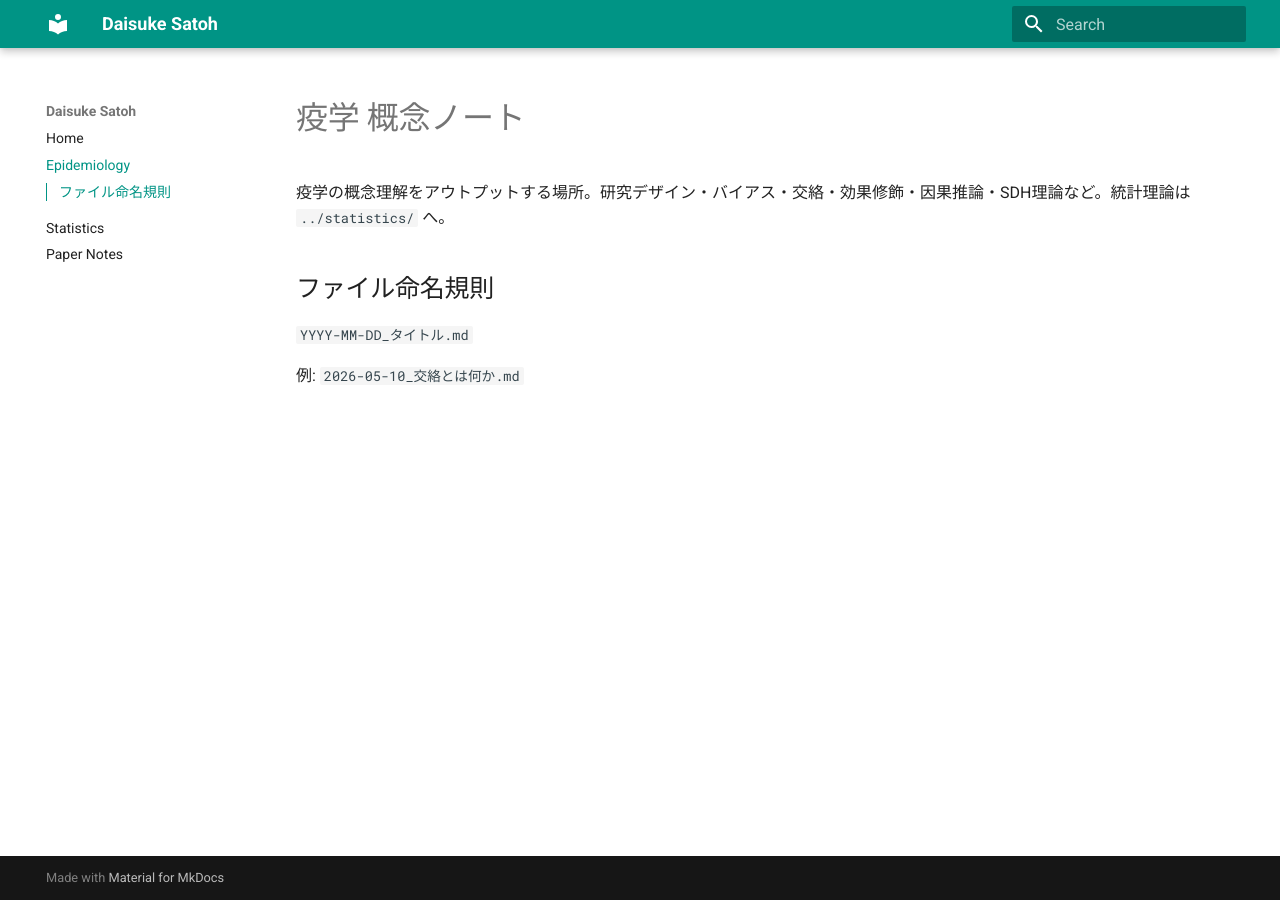
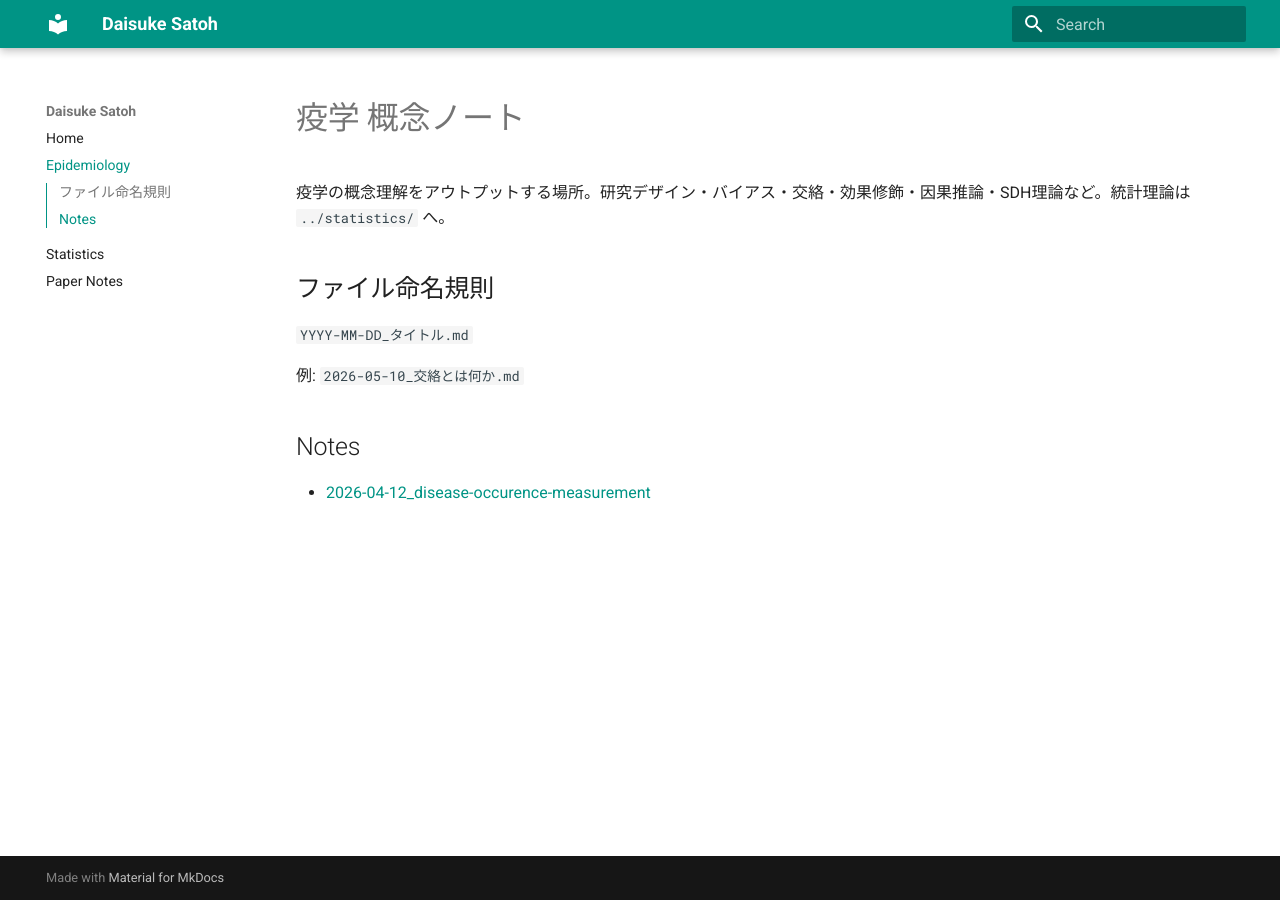
Before and after one commit to dsatoh20/dsatoh20.github.io, an MkDocs documentation site: the page built from docs/epidemiology/index.md, in a window 1280 px wide. Built offline with MkDocs 1.6.1 and Material for MkDocs 9.7.7, drawn with Linux system fonts in a browser that asks for light colours.

Commit message:
sync: update from career repo

```diff
--- a/docs/epidemiology/index.md
+++ b/docs/epidemiology/index.md
@@ -7,3 +7,7 @@
 `YYYY-MM-DD_タイトル.md`
 
 例: `2026-05-10_交絡とは何か.md`
+
+## Notes
+
+- [2026-04-12_disease-occurence-measurement](2026-04-12_disease-occurence-measurement.md)
```
